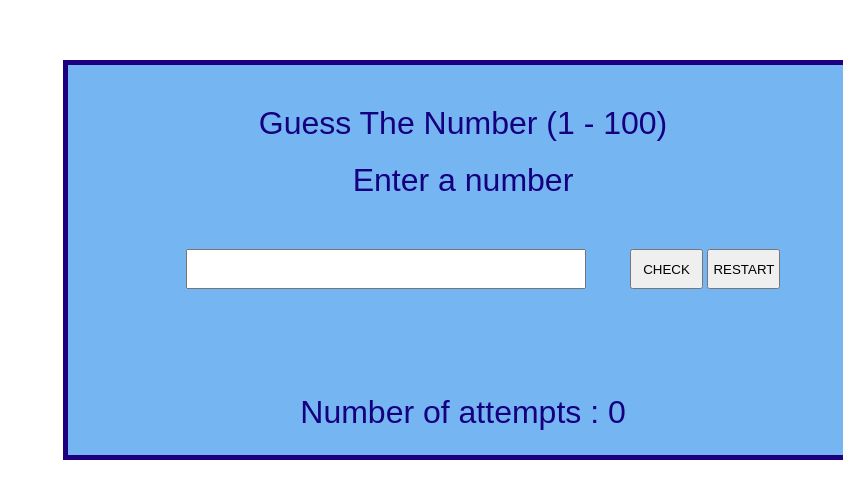
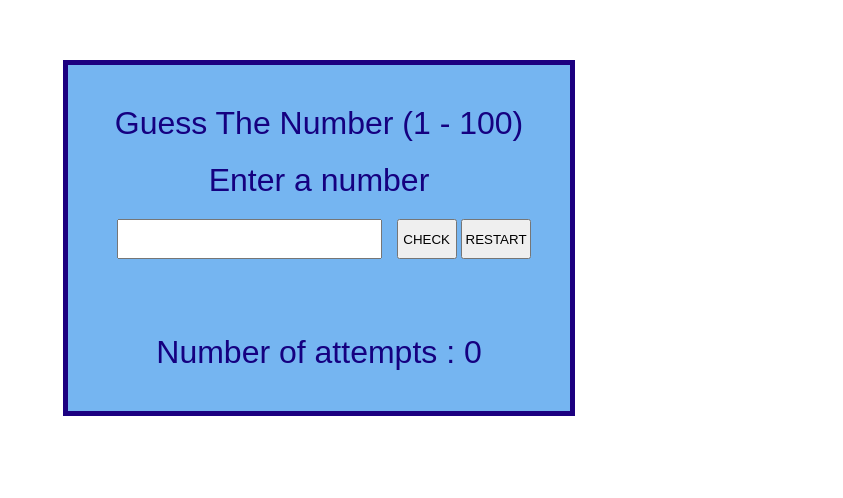
Before and after one commit to sofiadurkan1/Find_The_Number_Game, a plain HTML site: page index.html in a window 1280 px wide. Shown: the part 240-738 px from the top of the page, without its empty margins (437-1280 px from the left). Drawn offline with Linux system fonts and the light colour scheme.

Commit message:
container sizes changed.

```diff
--- a/style.css
+++ b/style.css
@@ -11,8 +11,8 @@ body {
 .container {
   background-color: rgb(117, 181, 241);
   border: 5px solid rgb(28, 0, 128);
-  height: 25em;
-  width: 50em;
+  height: 40%;
+  width: 40%;
   margin-top: 18.75em;
   margin-left: 31.25em;
   text-align: center;
@@ -26,17 +26,17 @@ p,
 }
 
 #userInput {
-  width: 400px;
+  width:60%;
   height: 40px;
-  margin: 40px;
+  margin: 10px;
 }
 
 #submit {
-  width: 10%;
+  width: 60px;
   height: 40px;
 }
 #restart {
-  width: 10%;
+  width: 70px;
   height: 40px;
 }
 #restart:hover {
```
